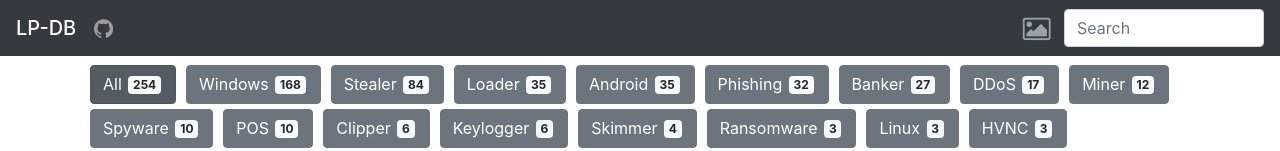
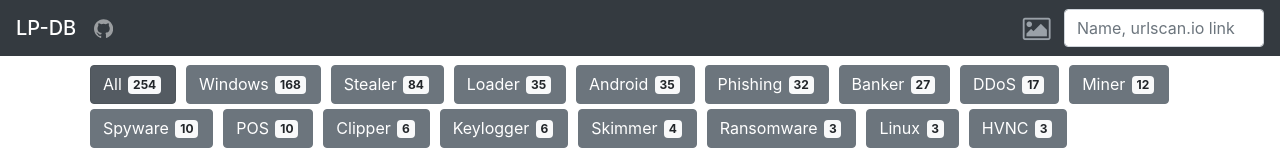
Before and after one commit to lp-db/lp-db, a Vue app: page / in a window 1280 px wide. Shown: the top 151 px of the page. Built offline with nearby package versions, Linux system fonts and the light colour scheme.

Commit message:
change search placeholder

```diff
--- a/src/App.vue
+++ b/src/App.vue
@@ -59,7 +59,7 @@
                             type="text"
                             @change="searchTextChange"
                             v-model="searchText"
-                            placeholder="Search"
+                            placeholder="Name, urlscan.io link"
                             @focus="searchInputFocused = true"
                             @blur="searchInputFocused = false"
                         />
```
